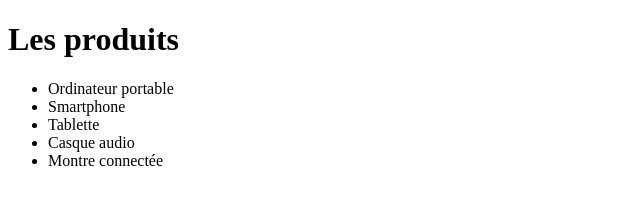
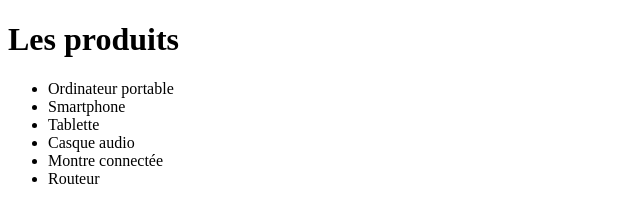
Before and after one commit to Mehdidev24/AppGestion, a plain HTML site: page index.html in a window 1280 px wide. Shown: the full height of the page, 0-640 px from the left. Drawn offline with Linux system fonts and the light colour scheme.

Commit message:
ajout d'un produit

```diff
--- a/index.html
+++ b/index.html
@@ -11,6 +11,7 @@
 			<li>Tablette</li>
 			<li>Casque audio</li>
 			<li>Montre connectée</li>
+			<li>Routeur </li>
 		</ul>
 
 	</body>
```
